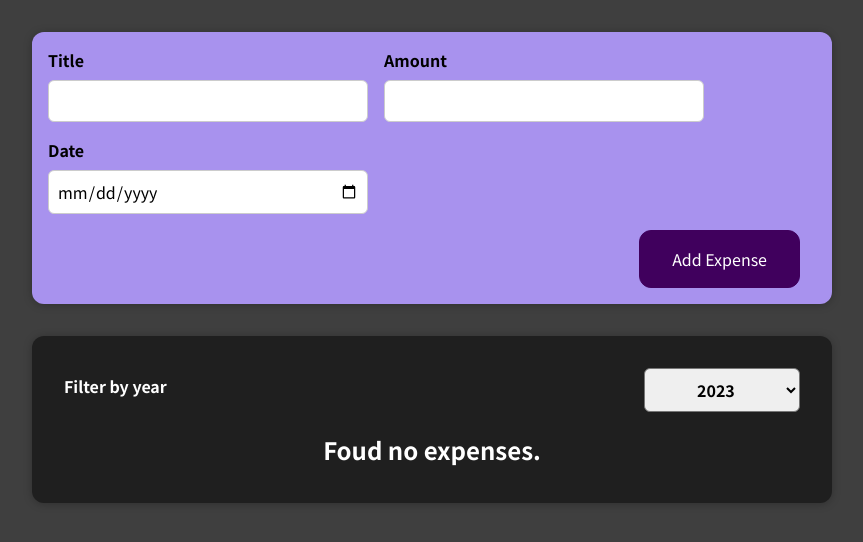
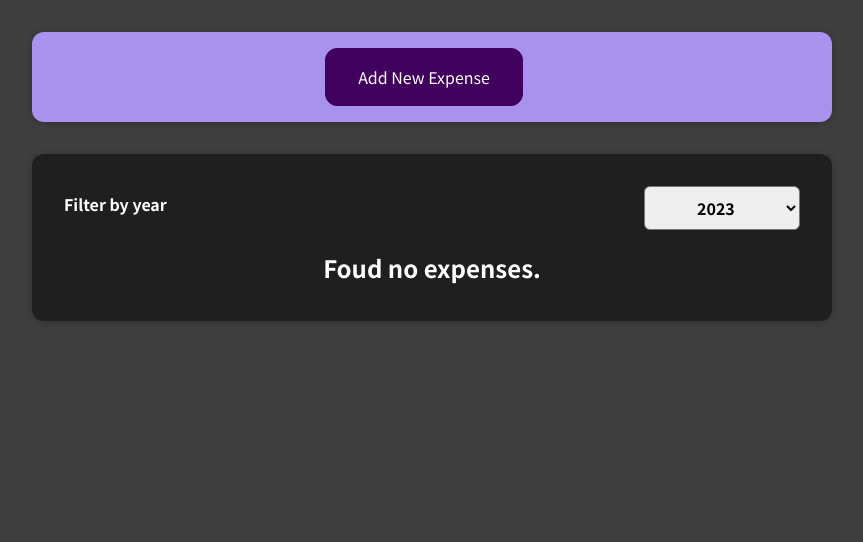
Before and after one commit to william-bispo/expenses, a React (Create React App) app: page / in a window 1280 px wide. Shown: the top 542 px of the page, without its empty margins (208-1071 px from the left). Built offline with nearby package versions, Linux system fonts and the light colour scheme.

Commit message:
In progress 6

```diff
--- a/src/components/NewExpense/ExpenseForm.js
+++ b/src/components/NewExpense/ExpenseForm.js
@@ -87,6 +87,9 @@ const ExpenseForm = (props) => {
         </div>
       </div>
       <div className="new-expense__actions">
+        <button type="button" onClick={props.onCancel}>
+          Cancel
+        </button>
         <button type="submit">Add Expense</button>
       </div>
     </form>
--- a/src/components/NewExpense/NewExpense.js
+++ b/src/components/NewExpense/NewExpense.js
@@ -1,7 +1,10 @@
+import { useState } from 'react';
 import ExpenseForm from './ExpenseForm';
 import './NewExpense.css';
 
 const NewExpense = (props) => {
+  const [isEditing, setIsEditing] = useState(false);
+
   const onSaveExpenseDataHandler = (enteredExpenseData) => {
     const expenseData = {
       ...enteredExpenseData,
@@ -9,11 +12,28 @@ const NewExpense = (props) => {
     };
 
     props.onAddExpense(expenseData);
+    setIsEditing(false);
+  };
+
+  const startEditingHandler = () => {
+    setIsEditing(true);
+  };
+
+  const stopEditingHanlder = () => {
+    setIsEditing(false);
   };
 
   return (
     <div className="new-expense">
-      <ExpenseForm onSaveExpenseData={onSaveExpenseDataHandler} />
+      {!isEditing && (
+        <button onClick={startEditingHandler}>Add New Expense</button>
+      )}
+      {isEditing && (
+        <ExpenseForm
+          onSaveExpenseData={onSaveExpenseDataHandler}
+          onCancel={stopEditingHanlder}
+        />
+      )}
     </div>
   );
 };
```
